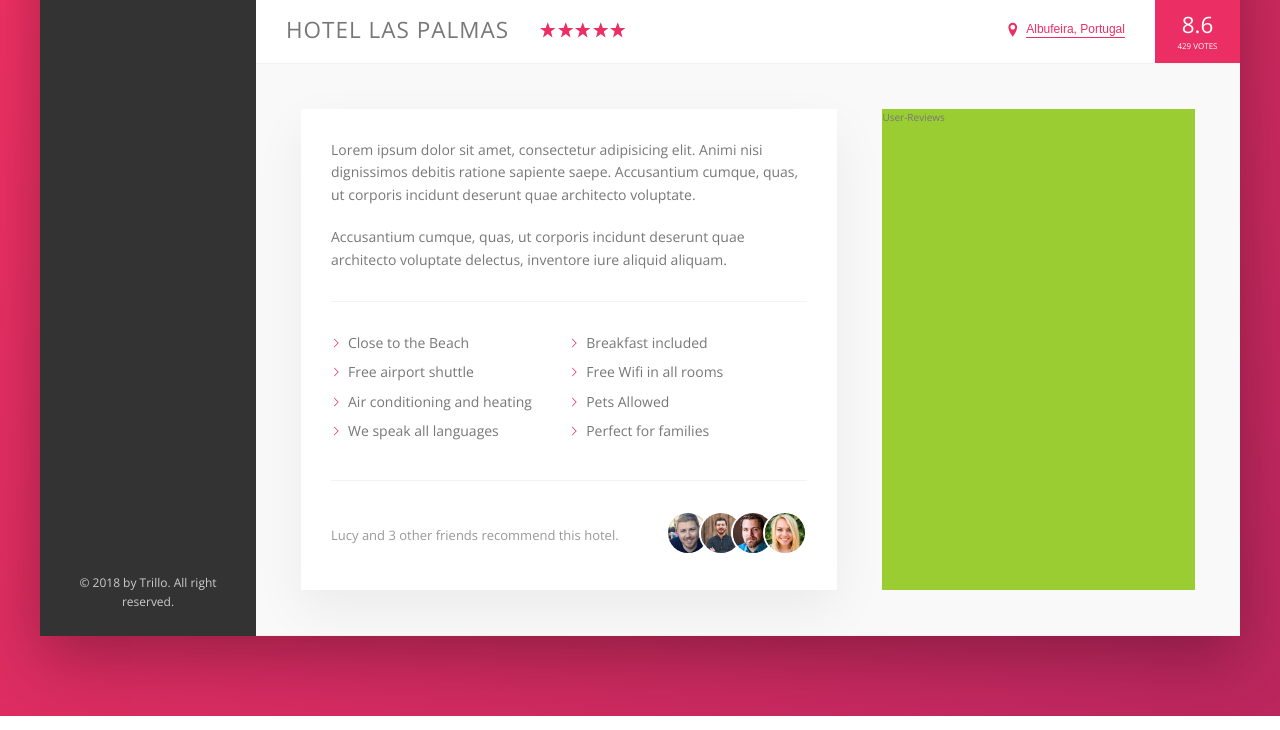
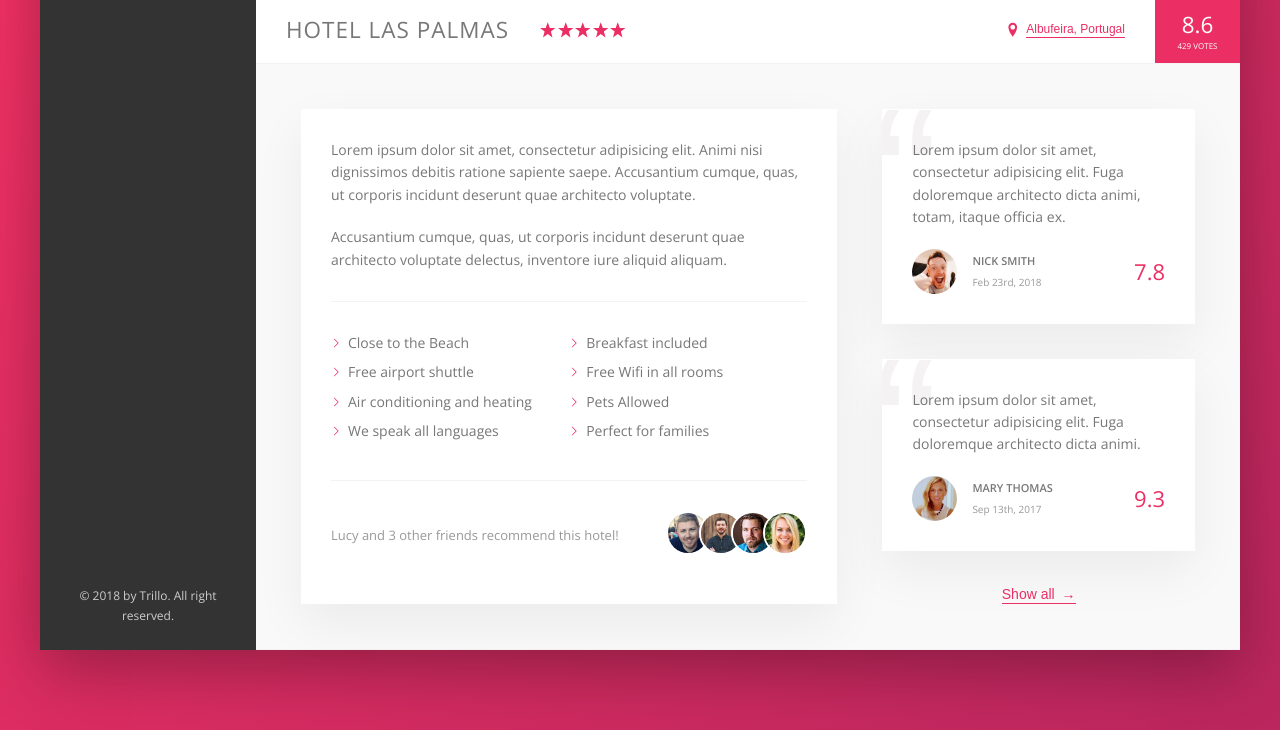
Before and after one commit to riverrz/Trillo, a website: page index.html in a window 1280 px wide. Shown: the part 538-1268 px from the top of the page. Drawn offline with nearby package versions, Linux system fonts and the light colour scheme.

Commit message:
Complete .review

```diff
--- a/index.html
+++ b/index.html
@@ -153,7 +153,7 @@
 
                             <div class="recommend">
                                 <p class="recommend__count">
-                                    Lucy and 3 other friends recommend this hotel.
+                                    Lucy and 3 other friends recommend this hotel!
                                 </p>
                                 <div class="recommend__friends">
                                     <img src="img/user-3.jpg" alt="Friend 1" class="recommend__photo">
@@ -164,7 +164,36 @@
                             </div>
                         </div>
                         <div class="user-reviews">
-                            User-Reviews
+                            <figure class="review">
+                                <blockquote class="review__text">
+                                     Lorem ipsum dolor sit amet, consectetur adipisicing elit. Fuga doloremque architecto dicta animi, totam, itaque officia
+                                    ex.
+                                </blockquote>
+
+                                <figcaption class="review__user">
+                                    <img src="img/user-1.jpg" alt="User 1" class="review__photo">
+                                    <div class="review__user-box">
+                                        <p class="review__user-name">Nick Smith</p>
+                                        <p class="review__user-date">Feb 23rd, 2018</p>
+                                    </div>
+                                    <div class="review__user-rating">7.8</div>
+                                </figcaption>
+                            </figure>
+                            <figure class="review">
+                                <blockquote class="review__text">
+                                     Lorem ipsum dolor sit amet, consectetur adipisicing elit. Fuga doloremque architecto dicta animi.
+                                </blockquote>
+
+                                <figcaption class="review__user">
+                                    <img src="img/user-2.jpg" alt="User 2" class="review__photo">
+                                    <div class="review__user-box">
+                                        <p class="review__user-name">Mary Thomas</p>
+                                        <p class="review__user-date">Sep 13th, 2017</p>
+                                    </div>
+                                    <div class="review__user-rating">9.3</div>
+                                </figcaption>
+                            </figure>
+                            <button class="btn-inline">Show all <span>&rarr;</span></button>
                         </div>
                     </div>
                 </main>
--- a/sass/_components.scss
+++ b/sass/_components.scss
@@ -242,8 +242,17 @@
     border-bottom: 1px solid currentColor;  // here currentColor refers to the text color.
     // current color can be said as the most closest color to this element.
     transition: all .2s;
+
+    & span {
+        margin-left: 3px;
+        transition: margin-left .2s;
+    }
     &:hover {
         color: var(--color-grey-dark-1);
+
+        span {
+            margin-left: 8px;
+        }
     }
 
     &:focus {
@@ -321,9 +330,6 @@
         margin-right: auto;
     }
 
-    &__friends {
-
-    }
     &__photo {
         box-sizing: content-box;
         height: 4rem;
@@ -335,3 +341,61 @@
         }
     }
 }
+
+//////////////////////
+/////// REVIWES
+
+.review {
+    background-color: #fff;
+    box-shadow: var(--shadow-light);
+    padding: 3rem;
+    margin-bottom: 3.5rem;
+    position: relative;
+    overflow: hidden;
+    &__text {
+        margin-bottom: 2rem;
+        z-index: 10;
+        position: relative; // position should always be defined when using z-index
+    }
+    &__user {
+        display: flex;
+        align-items: center;
+    }
+    &__photo {
+        height: 4.5rem;
+        width: 4.5rem;
+        border-radius: 50%;
+        margin-right: 1.5rem;
+    }
+    &__user-box {
+        margin-right: auto;
+        font-size: 1.2rem;
+    }
+    &__user-name {
+        font-size: 1.1rem;
+        font-weight: 600;
+        text-transform: uppercase;
+        margin-bottom: 4px;
+    }
+    &__user-date {
+        font-size: 1rem;
+        color: var(--color-grey-dark-3);
+    }
+    &__user-rating {
+        font-size: 2.2rem;
+        color: var(--color-primary);
+        font-weight: 300;
+    }
+
+    &::before {   // For that big quotation mark
+        content: "\201C";  // This is the quotation mark
+        position: absolute;
+        top: -3rem;
+        left: -1rem;
+        line-height: 1;
+        font-size: 20rem;
+        color: var(--color-grey-light-2);
+        font-family: sans-serif;
+        z-index: 1;
+    }
+}
--- a/sass/_layout.scss
+++ b/sass/_layout.scss
@@ -35,13 +35,14 @@
 .detail {
     display: flex;
     padding: 4.5rem;
+    font-size: 1.4rem;
     background-color: var(--color-grey-light-1);
     border-bottom: var(--line);
 }
 
 .description {
     background-color: #fff;
-    font-size: 1.4rem;
+
     box-shadow: var(--shadow-light);
     padding: 3rem;
     flex: 0 0 60%;
@@ -49,6 +50,8 @@
 }
 
 .user-reviews {
-    background-color: yellowgreen;
     flex: 1;
+    display: flex;
+    flex-direction: column;
+    align-items: center;
 }
```
Also changed, not shown: css/style.css.
